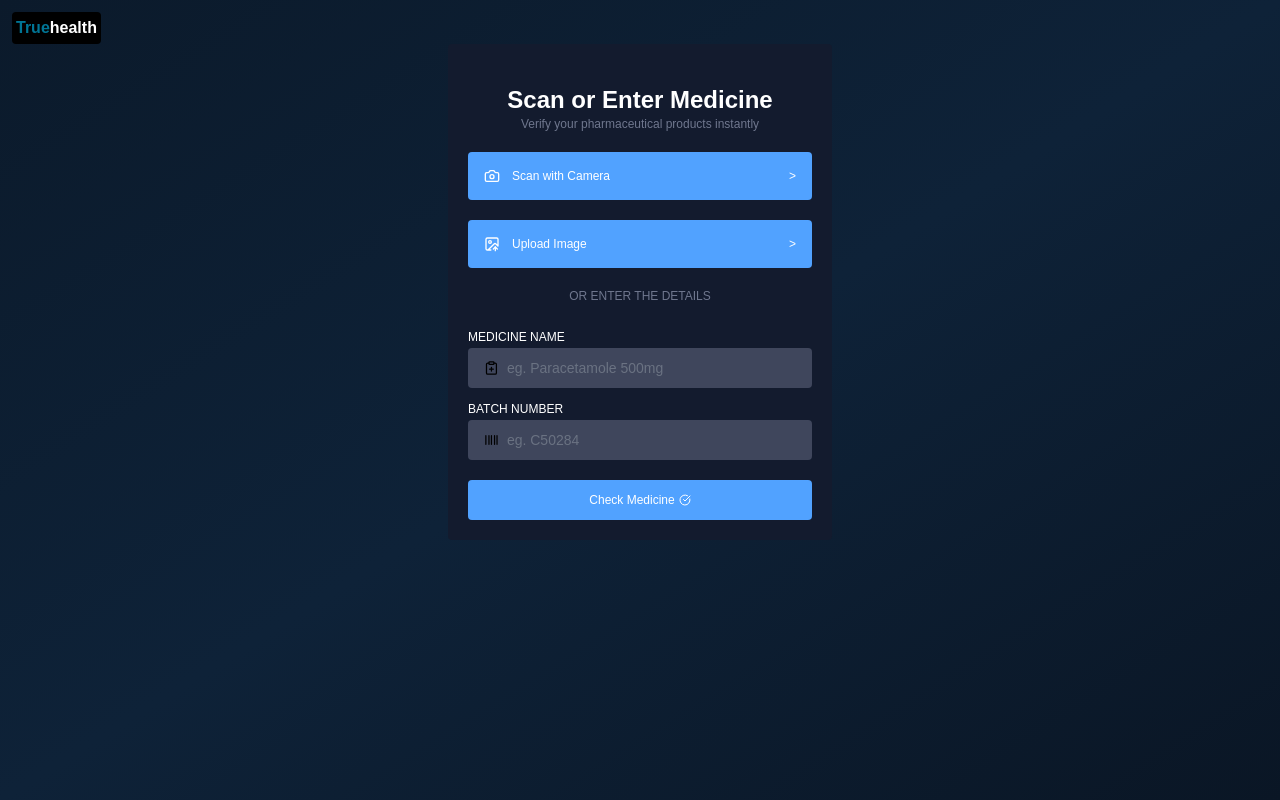
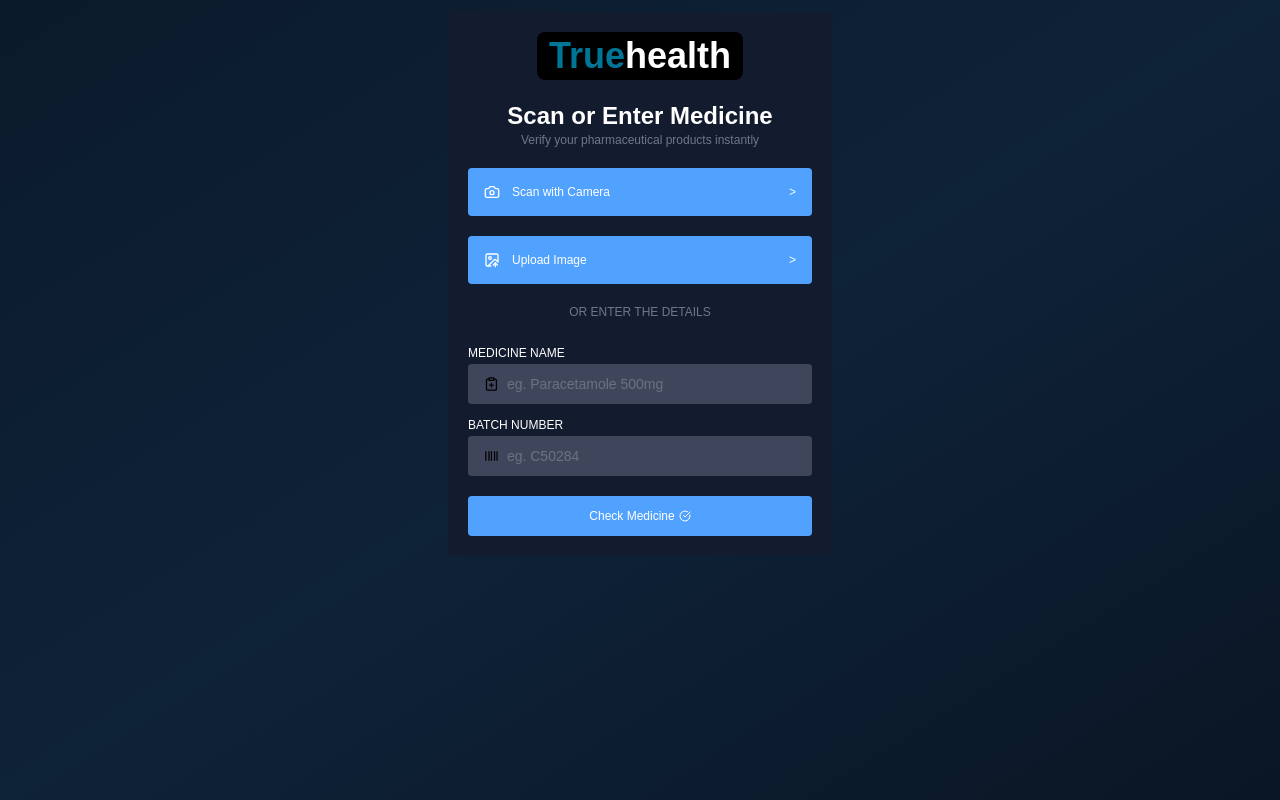
Before and after one commit to mSuhail-p/true-health, a Next.js app in the folder true health/frontend/: page /input in a window 1280 px wide. Built offline with nearby package versions, Linux system fonts and the light colour scheme.

Commit message:
style:update shared component styles and layout

```diff
--- /dev/null
+++ b/true health/frontend/app/camera/page.tsx
@@ -0,0 +1,96 @@
+"use client";
+import { useRef, useState } from "react";
+import { Dispatch, SetStateAction } from "react";
+import { CircleX } from "lucide-react";
+
+type cameraOpenModal = {
+  prop: Dispatch<SetStateAction<boolean>>;
+};
+
+const Page = ({ prop }: cameraOpenModal) => {
+  const videoRef = useRef<HTMLVideoElement>(null);
+  const [image, setImage] = useState<string | null>(null);
+  const [viewImage, setViewImage] = useState<boolean>(false);
+
+  //   open camera
+
+  (async () => {
+    const stream = await navigator.mediaDevices.getUserMedia({
+      video: true,
+    });
+    if (videoRef.current) {
+      videoRef.current.srcObject = stream;
+    }
+  })();
+
+  const captureImage = () => {
+    const video = videoRef.current;
+    if (!video) return;
+
+    const canvas = document.createElement("canvas");
+    canvas.width = video.videoWidth;
+    canvas.height = video.videoHeight;
+
+    const ctx = canvas.getContext("2d");
+    ctx?.drawImage(video, 0, 0);
+
+    const img = canvas.toDataURL("image/png");
+    setImage(img); // store image
+  };
+
+  return (
+    <div className="min-w-full min-h-full absolute bg-white overflow-hidden">
+
+    </div>
+    // <div className="absolute top-2  inset-0 flex  items-center justify-center z-50 ">
+    //   <div
+    //     id="cameraModal"
+    //     className="bg-[#001E2C] w-[48rem] h-[30rem] rounded p-4 flex items-center justify-end gap-4 shadow-lg border-gray-700 relative  "
+    //   >
+    //     <video
+    //       ref={videoRef}
+    //       className="w-[45rem] h-96 rounded bg-black object-cover"
+    //       autoPlay
+    //     />
+    //     {/* Capture button */}
+    //     <div className=" h-full flex flex-col justify-around items-center gap-10">
+    //       <CircleX
+    //         onClick={() => prop(false)}
+    //         className="w-8 h-8 cursor-pointer text-white "
+    //       />
+
+    //       <button
+    //         onClick={captureImage}
+    //         className="w-14 h-14 rounded-full bg-white hover:bg-gray-400 cursor-pointer active:scale-95 transition-all"
+    //       />
+    //       {/* showing image on side */}
+    //       {image ? (
+    //         <img
+    //           src={image}
+    //           alt="captured"
+    //           onClick={() => setViewImage(true)}
+    //           className="rounded w-15 h-12 "
+    //         />
+    //       ) : (
+    //         <div className="w-15 h-12 bg-black"></div>
+    //       )}
+    //     </div>
+
+    //     {/* modal for image view */}
+    //     {viewImage && (
+    //       <div className="absolute w-[25rem] h-[15rem] inset-34 bg-white">
+    //         {image && (
+    //           <img
+    //             src={image}
+    //             alt="captured"
+    //             className="rounded w-full h-full rounded"
+    //           />
+    //         )}
+    //       </div>
+    //     )}
+    //   </div>
+    // </div>
+  );
+};
+
+export default Page;
--- a/true health/frontend/app/input/page.tsx
+++ b/true health/frontend/app/input/page.tsx
@@ -1,16 +1,20 @@
 "use client";
 import { useState } from "react";
+import Link from "next/link";
 import Header from "@/components/primitives/header";
 import CameraButton from "@/components/primitives/cameraButton";
 import ImageUpload from "@/components/primitives/imageUpload";
 import ManualInput from "@/components/primitives/manualInput";
 import SubmitButton from "@/components/primitives/submitButton";
 import CameraScan from "@/components/modal/cameraScan";
+import Logo from "@/components/logo";
+Logo;
 const Page = () => {
   const [modal, setModal] = useState<boolean>(false);
   return (
-    <main className="flex justify-center relative ">
-      <section className="max-h-[80vh] w-screen sm:w-96  bg-[#131B2E] text-white flex flex-col gap-5   rounded p-5 pt-10">
+    <section className="flex justify-center relative ">
+      <div className="max-h-[80vh] w-screen sm:w-96  bg-[#131B2E] text-white flex flex-col gap-5   rounded p-5 ">
+        <Logo />
         <Header />
         <CameraButton prop={setModal} />
         <ImageUpload />
@@ -18,10 +22,12 @@ const Page = () => {
           OR ENTER THE DETAILS
         </p>
         <ManualInput />
-        <SubmitButton />
-      </section>
+        <Link href={"/camera"}>
+          <SubmitButton />
+        </Link>
+      </div>
       {modal && <CameraScan prop={setModal} />}
-    </main>
+    </section>
   );
 };
 
--- a/true health/frontend/app/layout.tsx
+++ b/true health/frontend/app/layout.tsx
@@ -28,12 +28,9 @@ export default function RootLayout({
       className={`${geistSans.variable} ${geistMono.variable} h-full antialiased`}
     >
       <body className="min-h-screen flex flex-col bg-gradient-to-br from-[#0B1A2B] via-[#0E2238] to-[#0A1625] p-3">
-        <nav>
-          <h1 className="w-fit text-cyan-700 bg-black p-1 rounded font-bold">
-            True<span className="text-white">health</span>
-          </h1>
-        </nav>
+        <main>
         {children}
+        </main>
       </body>
     </html>
   );
--- a/true health/frontend/app/page.tsx
+++ b/true health/frontend/app/page.tsx
@@ -2,13 +2,13 @@ import { ShieldCheck, Circle } from "lucide-react";
 import Link from "next/link";
 export default function Home() {
   return (
-    <main className=" text-white relative overflow-hidden ">
+    <section >
       {/* Top Right Square */}
       <div className="absolute top-20 right-20 w-40 h-40 bg-white/2 rounded-2xl backdrop-blur-md rotate-12"></div>
       {/* Bottom Left Square */}
       <div className="absolute bottom-20 left-20 w-40 h-40 bg-white/2 rounded-2xl backdrop-blur-md -rotate-12"></div>
 
-      <section className="w-full h-full flex flex-col items-center  gap-7 pt-32  relative z-10  ">
+      <div className="w-full h-full flex flex-col items-center text-white  gap-7 pt-32  relative z-10  ">
         <p className="flex gap-1 text-sm">
           <ShieldCheck className="w-4 h-4 text-blue-400 shrink-0" />
           OFFICIAL SAFETY PROTOCOL
@@ -33,7 +33,7 @@ export default function Home() {
             <p>Powered by official NSQ data</p>
           </div>
         </div>
-      </section>
-    </main>
+      </div>
+    </section>
   );
 }
--- /dev/null
+++ b/true health/frontend/components/logo.tsx
@@ -0,0 +1,13 @@
+import React from "react";
+
+const Logo = () => {
+  return (
+    <div className=" w-full flex justify-center">
+      <h1 className="text-4xl text-cyan-700 bg-black px-3 p-1 rounded-lg font-bold">
+        True<span className="text-white">health</span>
+      </h1>
+    </div>
+  );
+};
+
+export default Logo;
--- a/true health/frontend/components/modal/cameraScan.tsx
+++ b/true health/frontend/components/modal/cameraScan.tsx
@@ -56,7 +56,7 @@ const CameraScan = ({ prop }: cameraOpenModal) => {
             onClick={captureImage}
             className="w-14 h-14 rounded-full bg-white hover:bg-gray-400 cursor-pointer active:scale-95 transition-all"
           />
-
+            {/* showing image on side */}
           {image ? (
             <img
               src={image}
--- a/true health/frontend/components/primitives/submitButton.tsx
+++ b/true health/frontend/components/primitives/submitButton.tsx
@@ -1,5 +1,3 @@
-"use client";
-
 import { CircleCheckBig } from "lucide-react";
 0;
 
```
